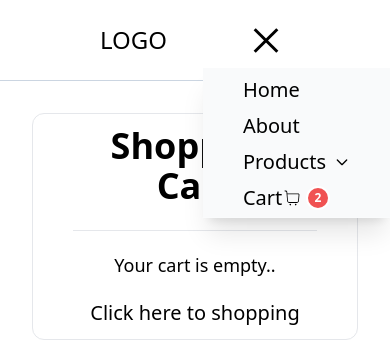
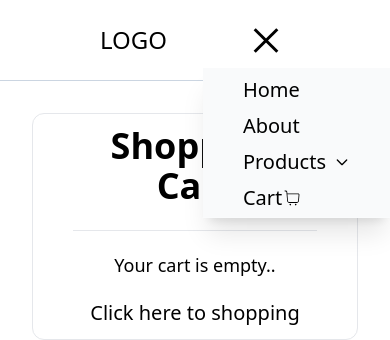
Before and after one commit to bemabae/E-commerce, a React (Vite) app: page /cart in a window 390 px wide. Both pictures are taken after a click on the button 266 px from the left and 40 px from the top of the page. Shown: the top 340 px of the page. Built offline with nearby package versions, Linux system fonts and the light colour scheme.

Commit message:
add cart length in moblie Nav

```diff
--- a/src/components/Navbar/NavBar.jsx
+++ b/src/components/Navbar/NavBar.jsx
@@ -133,9 +133,11 @@ function NavBar() {
                                         >
                                             Cart
                                             <CiShoppingCart className="-z-40" />
-                                            <div className="absolute inline-flex items-center justify-center w-6 h-6 text-xs font-bold text-white bg-red-500 border-2 border-white rounded-full right-5">
-                                                <span>2</span>
-                                            </div>
+                                            {cart.length > 0 && (
+                                                <div className="absolute inline-flex items-center justify-center w-6 h-6 text-xs font-bold text-white bg-red-500 border-2 border-white rounded-full right-5">
+                                                    <span>{cart.length}</span>
+                                                </div>
+                                            )}
                                         </Link>
                                     </li>
                                 </motion.ul>
```
